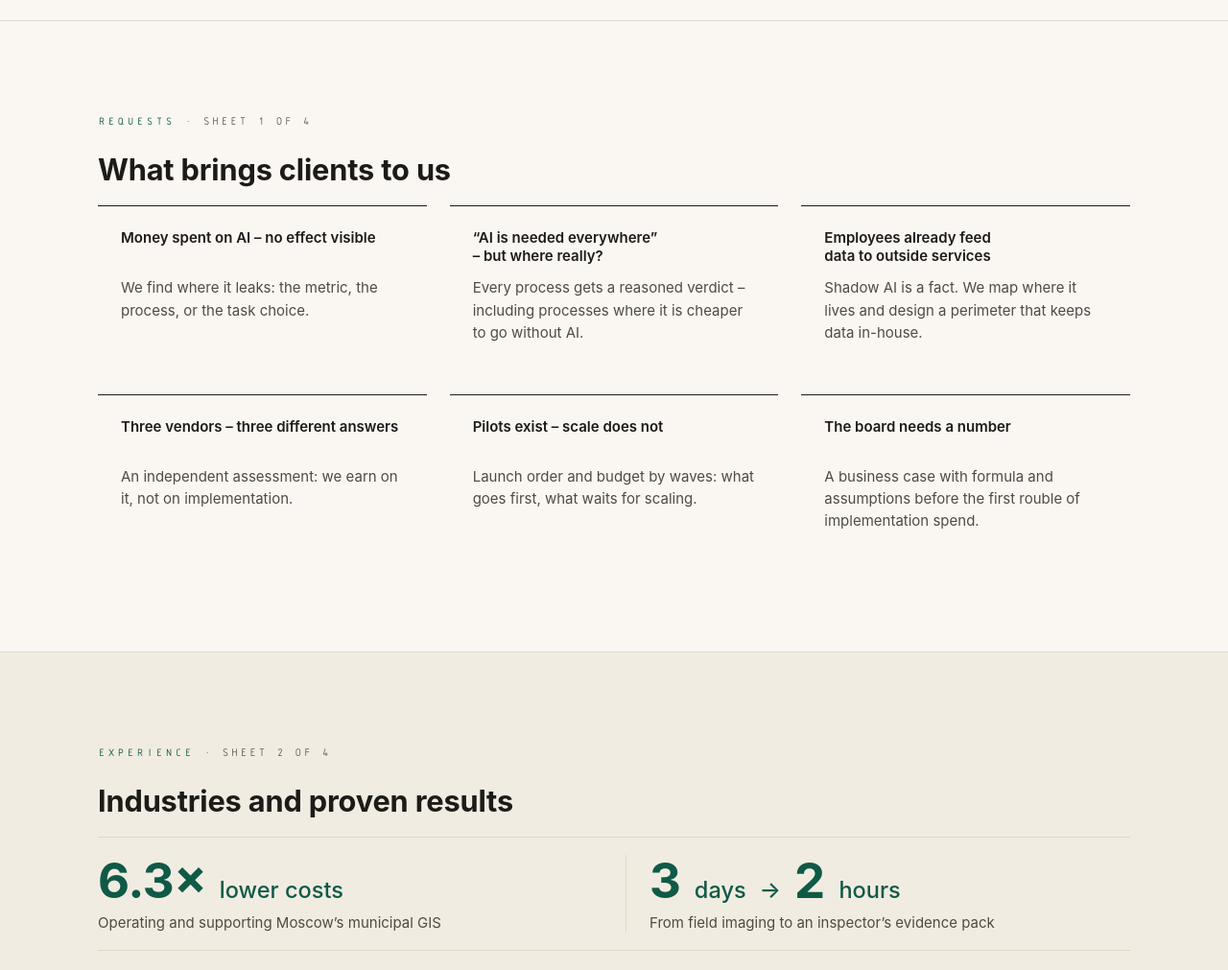
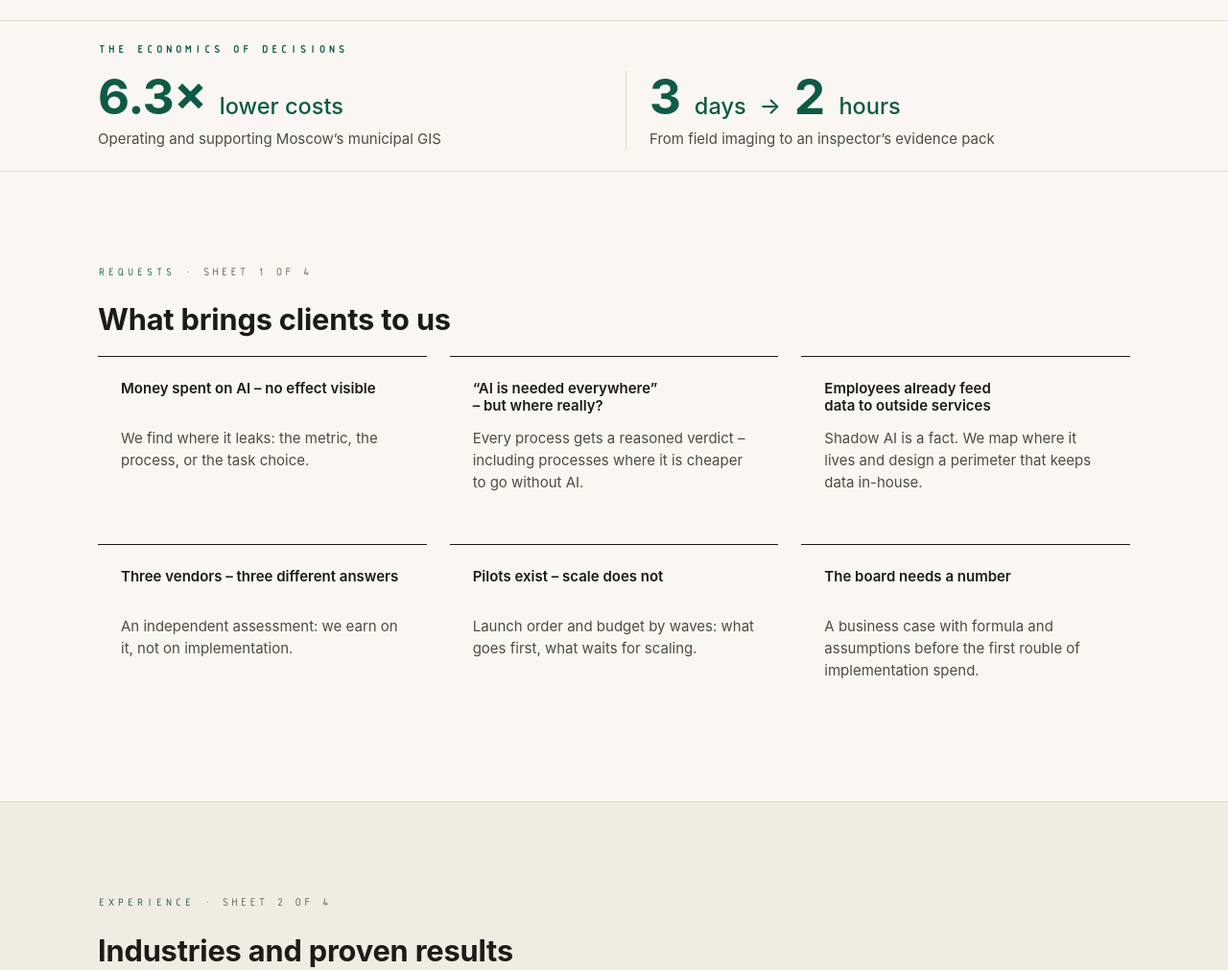
Before and after one commit to zubkovfpk/mywebsite-pages, a plain HTML site: page en/index.html in a window 1280 px wide. Shown: the part 740-1751 px from the top of the page at 96% size. Drawn offline with Linux system fonts and the light colour scheme.

Commit message:
DEV: вернуть «Экономику решений» под первый экран
Co-authored-by: Perplexity <noreply@perplexity.ai>

```diff
--- a/assets/css/brand.css
+++ b/assets/css/brand.css
@@ -143,7 +143,7 @@ body { line-height: 1.55; }
 
 /* Brand book – GOST type B only for one-line uppercase labels; right angles for floating buttons */
 .card-verdict { margin: 12px 0 0; font: 15px/1.5 var(--sans); letter-spacing: 0; text-transform: none; color: var(--ink); }
-.home-economics { padding-block: 18px; margin-bottom: 30px; border-block: 1px solid var(--line); }
+.home-economics { padding-block: 22px; border-bottom: 1px solid var(--line); }
 .home-economics .eyebrow { margin: 0 0 12px; }
 .home-economics ul { list-style: none; display: grid; grid-template-columns: repeat(2,minmax(0,1fr)); gap: 24px; }
 .home-economics li + li { border-inline-start: 1px solid var(--line); padding-inline-start: 24px; }
--- a/en/index.html
+++ b/en/index.html
@@ -48,15 +48,18 @@
     <p class="hero-meta reveal">Led by Sergey Zubkov, founder and chief designer · 20+ years in IT and data</p>
   </div>
 </div></section>
+<section class="home-economics" id="project-results" aria-labelledby="economics-title"><div class="container">
+  <h2 class="eyebrow" id="economics-title">The economics of decisions</h2>
+  <ul>
+    <li><a href="cases/egip.html"><strong>6.3× <small>lower costs</small></strong><span>Operating and supporting Moscow’s municipal GIS</span></a></li>
+    <li><a href="cases/agro.html"><strong>3 <small>days</small> <i>→</i> 2 <small>hours</small></strong><span>From field imaging to an inspector’s evidence pack</span></a></li>
+  </ul>
+</div></section>
 <section class="section" id="pains"><div class="container">
   <p class="eyebrow reveal">Requests <span class="sheet-no">· Sheet 1 of 4</span></p><h2 class="section-title reveal">What brings clients to us</h2>
   <div class="card-grid"><article class="card reveal"><h3>Money spent on AI – no effect visible</h3><p>We find where it leaks: the metric, the process, or the task choice.</p></article><article class="card reveal"><h3>“AI is needed everywhere” – but where really?</h3><p>Every process gets a reasoned verdict – including processes where it is cheaper to go without AI.</p></article><article class="card reveal"><h3>Employees already feed data to outside services</h3><p>Shadow AI is a fact. We map where it lives and design a perimeter that keeps data in-house.</p></article><article class="card reveal"><h3>Three vendors – three different answers</h3><p>An independent assessment: we earn on it, not on implementation.</p></article><article class="card reveal"><h3>Pilots exist – scale does not</h3><p>Launch order and budget by waves: what goes first, what waits for scaling.</p></article><article class="card reveal"><h3>The board needs a number</h3><p>A business case with formula and assumptions before the first rouble of implementation spend.</p></article></div></div></section>
 <section class="section section-muted home-cards" id="experience"><div class="container">
   <p class="eyebrow reveal">Experience <span class="sheet-no">· Sheet 2 of 4</span></p><h2 class="section-title reveal">Industries and proven results</h2>
-  <div class="home-economics" id="project-results"><ul aria-label="Project outcomes">
-    <li><a href="cases/egip.html"><strong>6.3× <small>lower costs</small></strong><span>Operating and supporting Moscow’s municipal GIS</span></a></li>
-    <li><a href="cases/agro.html"><strong>3 <small>days</small> <i>→</i> 2 <small>hours</small></strong><span>From field imaging to an inspector’s evidence pack</span></a></li>
-  </ul></div>
   <div class="card-grid"><a class="card reveal" href="cases/shelf.html"><figure class="photo gen "><img src="../assets/img/mining.jpg" alt="Mining and hydrocarbons" loading="lazy" decoding="async"></figure>
   <h3>Mining and hydrocarbons</h3><p>Oil, gas and ores. Safety and logistics in harsh environments: offshore, ice, remoteness.</p><p class="card-verdict">AI in video analytics and failure prediction; no AI in safety permits and procedures.</p><span class="more">Read the case →</span></a><a class="card reveal" href="cases/egip.html"><figure class="photo gen "><img src="../assets/img/city.jpg" alt="Urban infrastructure" loading="lazy" decoding="async"></figure>
   <h3>Urban infrastructure</h3><p>Moscow’s shared geospatial platform brought together 37 systems for use by more than 60 agencies.</p><p class="card-verdict">Unified data and integration first; AI in citizen requests and Earth observation analysis.</p><span class="more">Read the case →</span></a><a class="card reveal" href="cases/developer.html"><figure class="photo gen "><img src="../assets/img/construction.jpg" alt="Construction and development" loading="lazy" decoding="async"></figure>
```
Also changed, not shown: index.html (+7 -4 lines).
